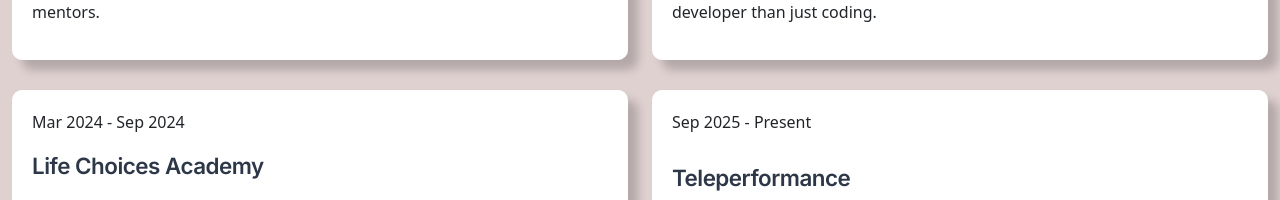
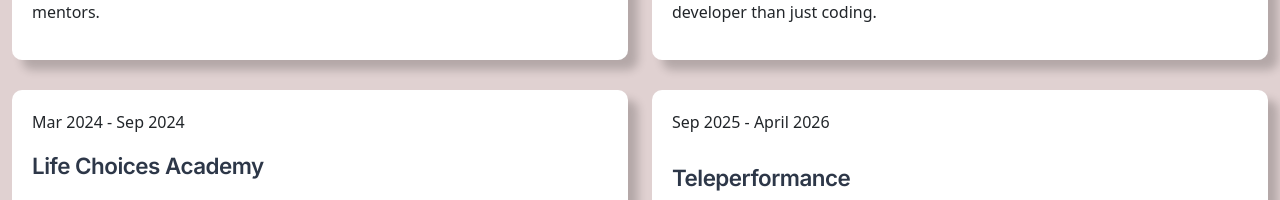
Before and after one commit to Shakill23/vueportfolio, a Vue app: page / in a window 1280 px wide. Shown: the part 2854-3054 px from the top of the page. Built offline with nearby package versions, Linux system fonts and the light colour scheme; no server answers.

Commit message:
Updated CV

```diff
--- a/src/App.vue
+++ b/src/App.vue
@@ -2,17 +2,17 @@
 
     <NavBar />
       <router-view />
-    <Footer />
+    <FooterSection />
 
 </template>
 <script>
 import NavBar from '@/components/NavBar.vue'
-import Footer from '@/components/Footer.vue'
+import FooterSection from '@/components/FooterSection.vue';
 
 export default {
   components: {
     NavBar,
-    Footer
+    FooterSection
   },
 computed:{
     getHome(){
--- a/src/components/ResumeSection.vue
+++ b/src/components/ResumeSection.vue
@@ -58,7 +58,7 @@
       <p>As an intern, I actively participated in Scrum meetings, collaborated in team environments, and tackled real-world projects while continuously upskilling in my spare time. This experience taught me that there's more to being a developer than just coding.</p>
     </div>
     <div class="block work-block" data-aos="fade-left" data-aos-delay="200">
-      <p><i class="bi bi-briefcase"></i>Sep 2025 - Present</p>
+      <p><i class="bi bi-briefcase"></i>Sep 2025 - April 2026</p>
       <h4 class="resume-h4">Teleperformance</h4>
       <p>I thought my foundation of patience and problem-solving was solid, but being a Customer Service Agent helped me push beyond those limits. I look forward to applying this enhanced experience in a coding environment.</p>
     </div>
```
Also changed, not shown: jsconfig.json (+12 -14 lines), package.json (+18 -17 lines), src/components/FooterSection.vue (renamed from src/components/Footer.vue), 1 other file (tests, documents, lock files or other folders).
